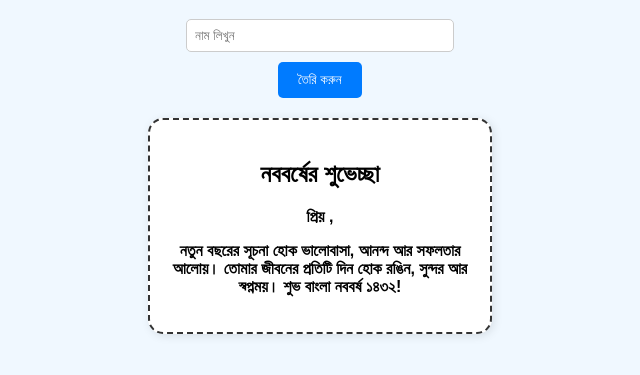
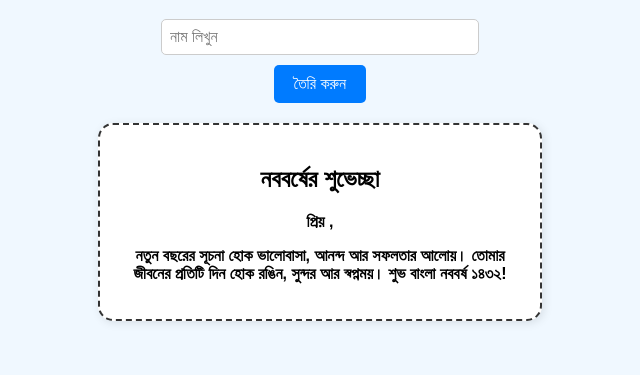
Before and after one commit to bishal040/Noboborsha-Giftcard, a plain HTML site: page index.html in a window 1280 px wide. Both pictures are taken after a click on the button "তৈরি করুন". Shown: the part 89-464 px from the top of the page, without its empty margins (320-960 px from the left). Drawn offline with Linux system fonts and the light colour scheme.

Commit message:
Update style.css

```diff
--- a/style.css
+++ b/style.css
@@ -3,15 +3,18 @@ body {
   text-align: center;
   padding: 20px;
   background-color: #f0f8ff;
+  font-size: 1rem;
 }
 
 input {
   display: block;
   margin: 10px auto;
   padding: 8px;
-    width: 250px;
+  width: 90%;
+  max-width: 300px;
   border: 1px solid #ccc;
   border-radius: 5px;
+  font-size: 1rem;
 }
 
 button {
@@ -21,13 +24,15 @@ body {
   color: white;
   border: none;
   border-radius: 5px;
+  font-size: 1rem;
 }
 
 .card {
   border: 2px dashed #333;
   margin-top: 20px;
   padding: 20px;
-    width: 300px;
+  width: 90%;
+  max-width: 400px;
   margin-left: auto;
   margin-right: auto;
   background: #fff;
```
Lines whose indentation alone changed are shown as unchanged.
